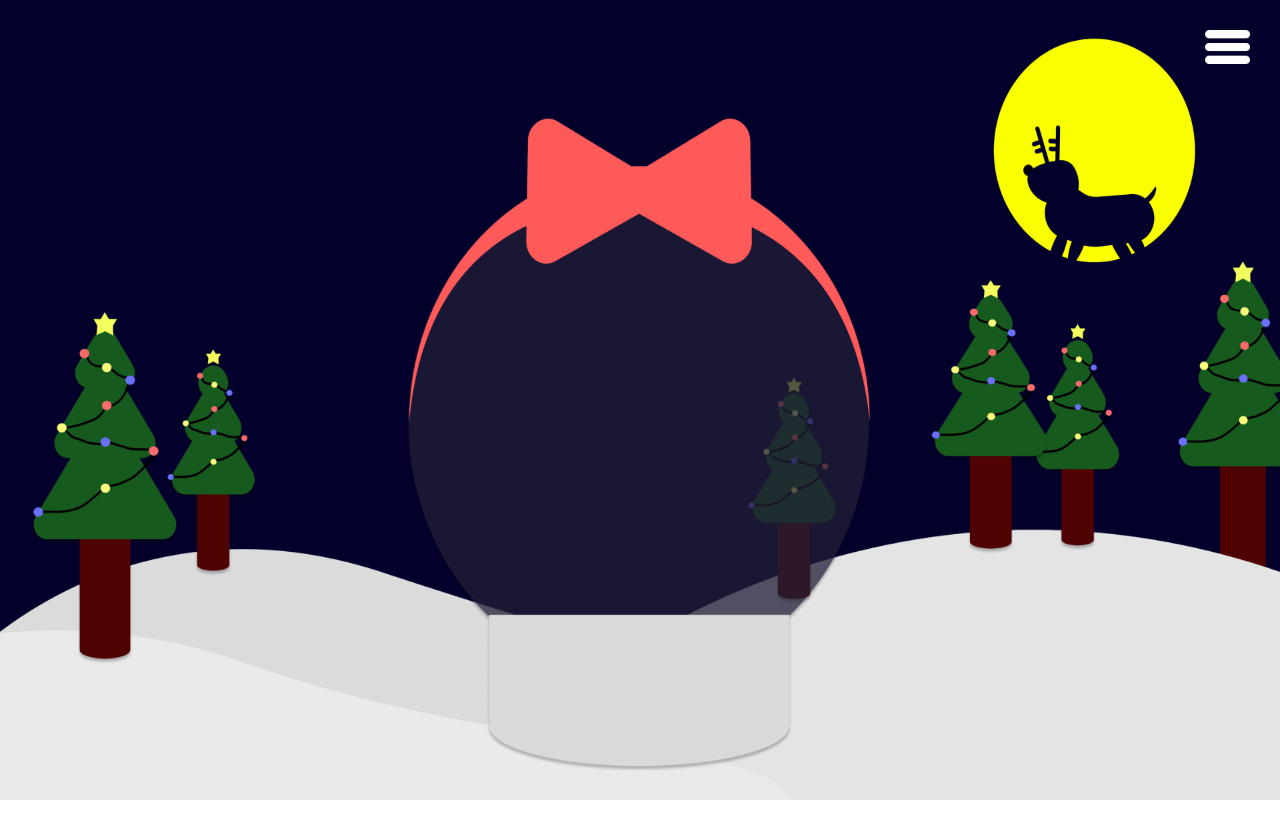
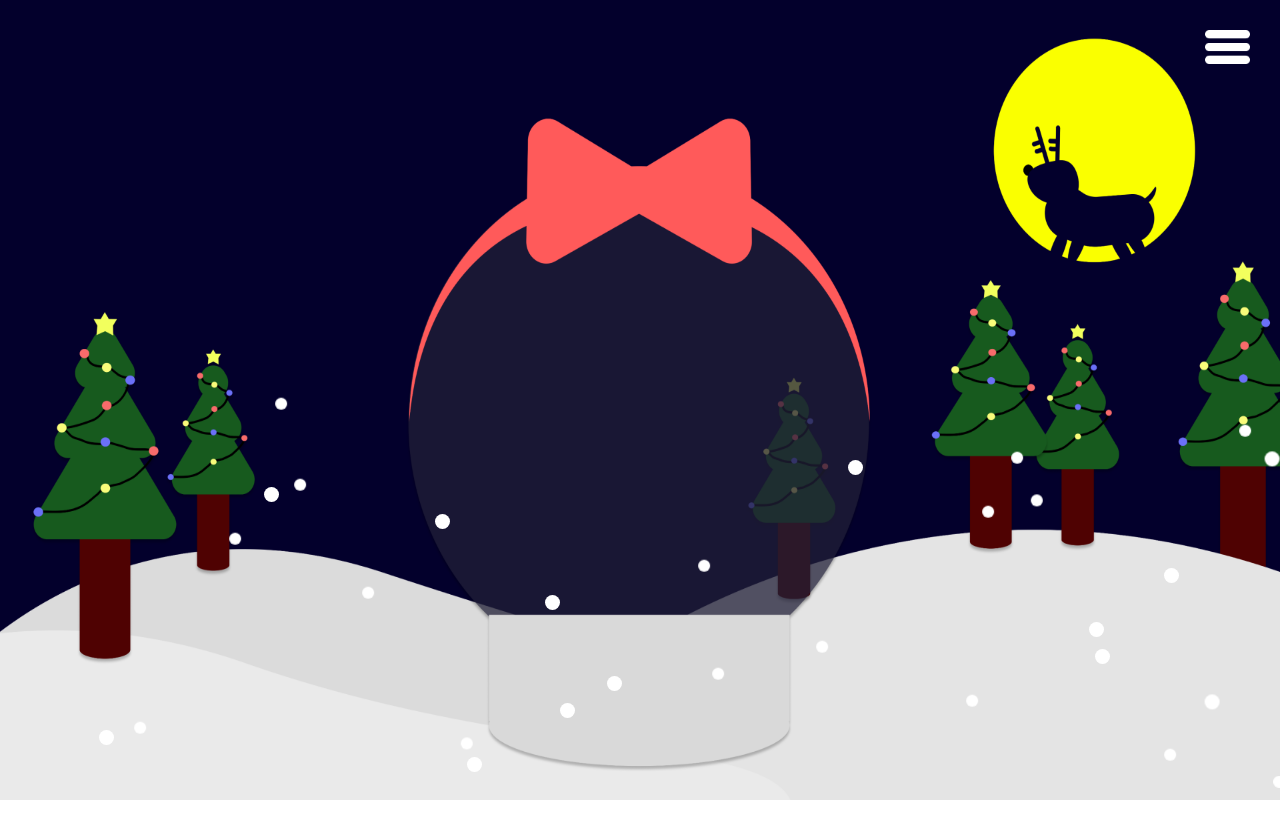
Before and after one commit to sunchaehoon/newyear-client, a Next.js app: page / in a window 1280 px wide. Shown: the top 838 px of the page. Before the commit the page ends 800 px from the top, so only its background shows below. Built offline with nearby package versions, Linux system fonts and the light colour scheme; a web font is replaced by a local one.

Commit message:
globalstyle

```diff
--- a/src/styles/globals.css
+++ b/src/styles/globals.css
@@ -1,10 +1,80 @@
 * {
   font-family: 'Cafe24Ssurround';
+  user-select: none;
+}
+
+html {
+  font-size: 16px;
+}
+@media screen and (max-width: 1300px) {
+  html {
+    font-size: 13px;
+  }
+}
+@media screen and (max-width: 1100px) {
+  html {
+    font-size: 10px;
+  }
 }
 
 body {
   margin: 0;
   padding: 0;
+  height: 100vh;
+  overflow: hidden;
+}
+
+.snow {
+  width: 15px;
+  height: 15px;
+  background-color: #ffffff;
+  border-radius: 50%;
+  opacity: 0;
+  animation: snow 9s linear infinite;
+  z-index: 1;
+}
+
+.snow:nth-of-type(2n) {
+  width: 12px;
+  height: 12px;
+  animation-duration: 7s;
+  animation-delay: 2s;
+}
+
+.snow:nth-of-type(2n + 1) {
+  animation-duration: 8s;
+  animation-delay: 1s;
+}
+
+.snow:nth-of-type(9n) {
+  animation-duration: 10s;
+}
+
+@keyframes snow {
+  0% {
+    opacity: 0;
+    transform: translateY(0vh);
+  }
+  20% {
+    opacity: 1;
+    transform: translate(-10px, 20vh);
+  }
+  40% {
+    opacity: 1;
+    transform: translate(10px, 40vh);
+  }
+  60% {
+    opacity: 1;
+    transform: translate(0px, 60vh);
+  }
+  80% {
+    opacity: 1;
+    transform: translate(-10px, 80vh);
+  }
+  100% {
+    opacity: 1;
+    transform: translate(0px, 100vh);
+  }
 }
 
 @font-face {
@@ -24,3 +94,7 @@ a {
   text-decoration: none;
   color: inherit;
 }
+
+input {
+  outline: none;
+}
```
